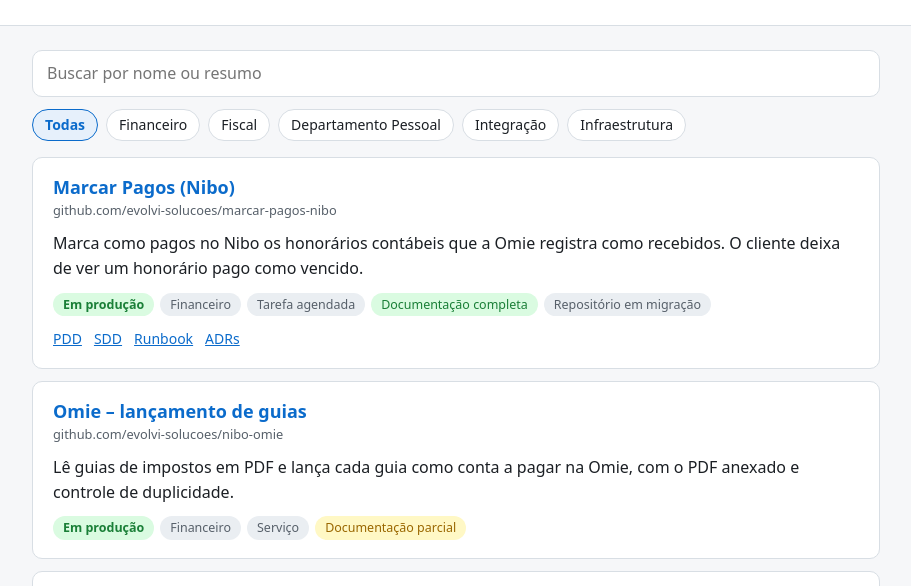
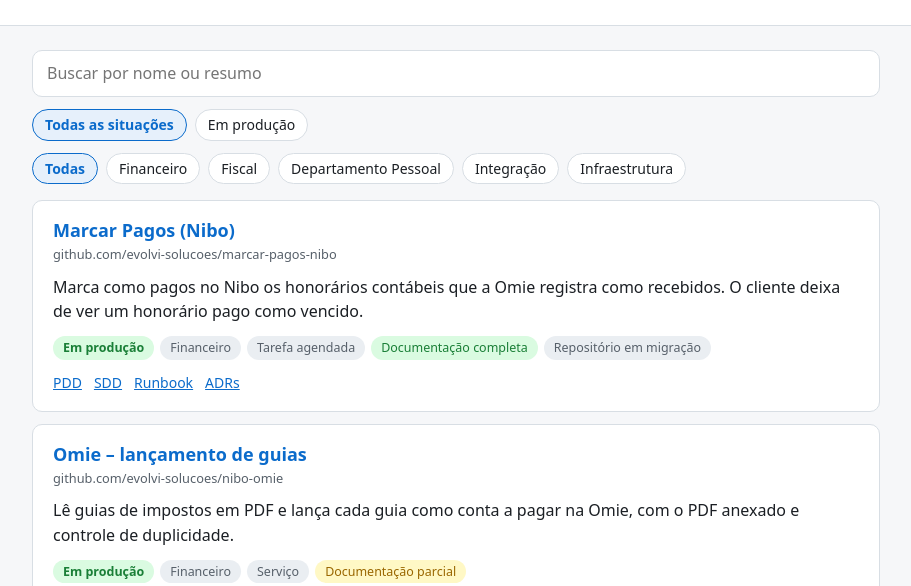
Before and after one commit to evolvi-solucoes/projects, a plain HTML site: page index.html in a window 1280 px wide. Shown: the part 202-788 px from the top of the page, without its empty margins (184-1095 px from the left). Drawn offline with Linux system fonts and the light colour scheme.

Commit message:
feat: filter projects by status

```diff
--- a/app.js
+++ b/app.js
@@ -17,7 +17,7 @@ const DOCUMENTOS = [
   ["ADRs", "docs/adr"],
 ];
 
-const estado = { busca: "", area: "Todas" };
+const estado = { busca: "", area: "Todas", situacao: "Todas" };
 let projetos = [];
 let areas = [];
 
@@ -130,8 +130,9 @@ function filtrar() {
   const palavras = normalizar(estado.busca).split(/\s+/).filter(Boolean);
   return projetos.filter((projeto) => {
     const naArea = estado.area === "Todas" || projeto.area === estado.area;
+    const naSituacao = estado.situacao === "Todas" || projeto.situacao === estado.situacao;
     const texto = normalizar(`${projeto.nome} ${projeto.resumo}`);
-    return naArea && palavras.every((palavra) => texto.includes(palavra));
+    return naArea && naSituacao && palavras.every((palavra) => texto.includes(palavra));
   });
 }
 
@@ -153,6 +154,27 @@ function desenharAreas() {
     botao.addEventListener("click", () => {
       estado.area = area;
       desenharAreas();
+      desenharLista();
+    });
+    return botao;
+  });
+  grupo.replaceChildren(...botoes);
+}
+
+// Só mostra botões das situações que existem na lista, para não oferecer
+// um filtro que sempre devolve zero projetos.
+function desenharSituacoes() {
+  const grupo = document.getElementById("situacoes");
+  const presentes = Object.keys(ROTULO_SITUACAO)
+    .filter((chave) => projetos.some((p) => p.situacao === chave));
+  const botoes = ["Todas", ...presentes].map((chave) => {
+    const rotulo = chave === "Todas" ? "Todas as situações" : ROTULO_SITUACAO[chave];
+    const botao = criar("button", "area", rotulo);
+    botao.type = "button";
+    botao.setAttribute("aria-pressed", String(chave === estado.situacao));
+    botao.addEventListener("click", () => {
+      estado.situacao = chave;
+      desenharSituacoes();
       desenharLista();
     });
     return botao;
@@ -204,6 +226,7 @@ async function iniciar() {
       document.getElementById("atualizado").textContent = `Lista atualizada em ${dia}/${mes}/${ano}.`;
     }
 
+    desenharSituacoes();
     desenharAreas();
     desenharLista();
   } catch (erro) {
--- a/index.html
+++ b/index.html
@@ -23,6 +23,7 @@
         <span class="visualmente-oculto">Buscar automação</span>
         <input id="busca" type="search" placeholder="Buscar por nome ou resumo" autocomplete="off">
       </label>
+      <div class="areas" id="situacoes" role="group" aria-label="Filtrar por situação"></div>
       <div class="areas" id="areas" role="group" aria-label="Filtrar por área"></div>
     </div>
 
```
